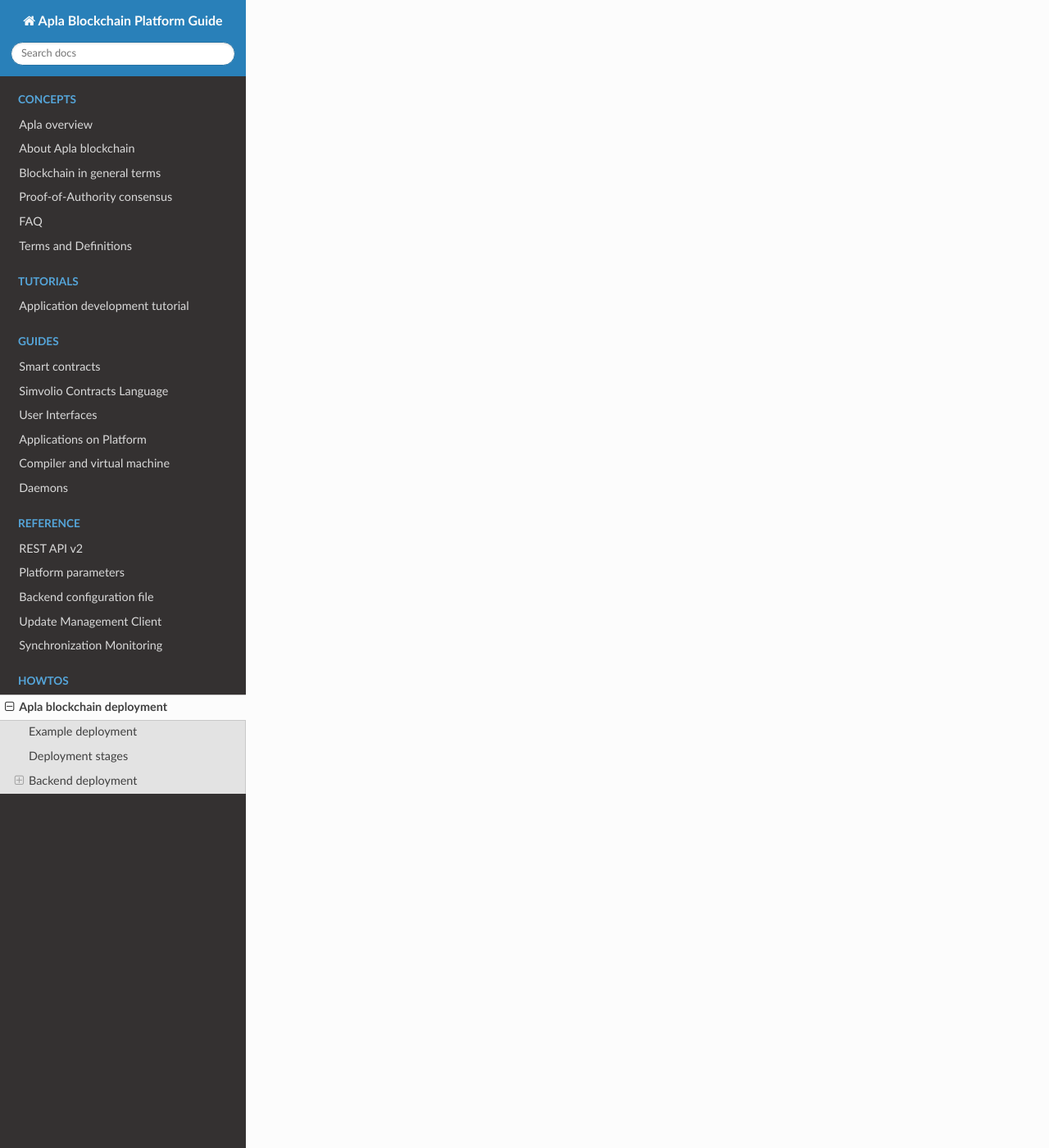
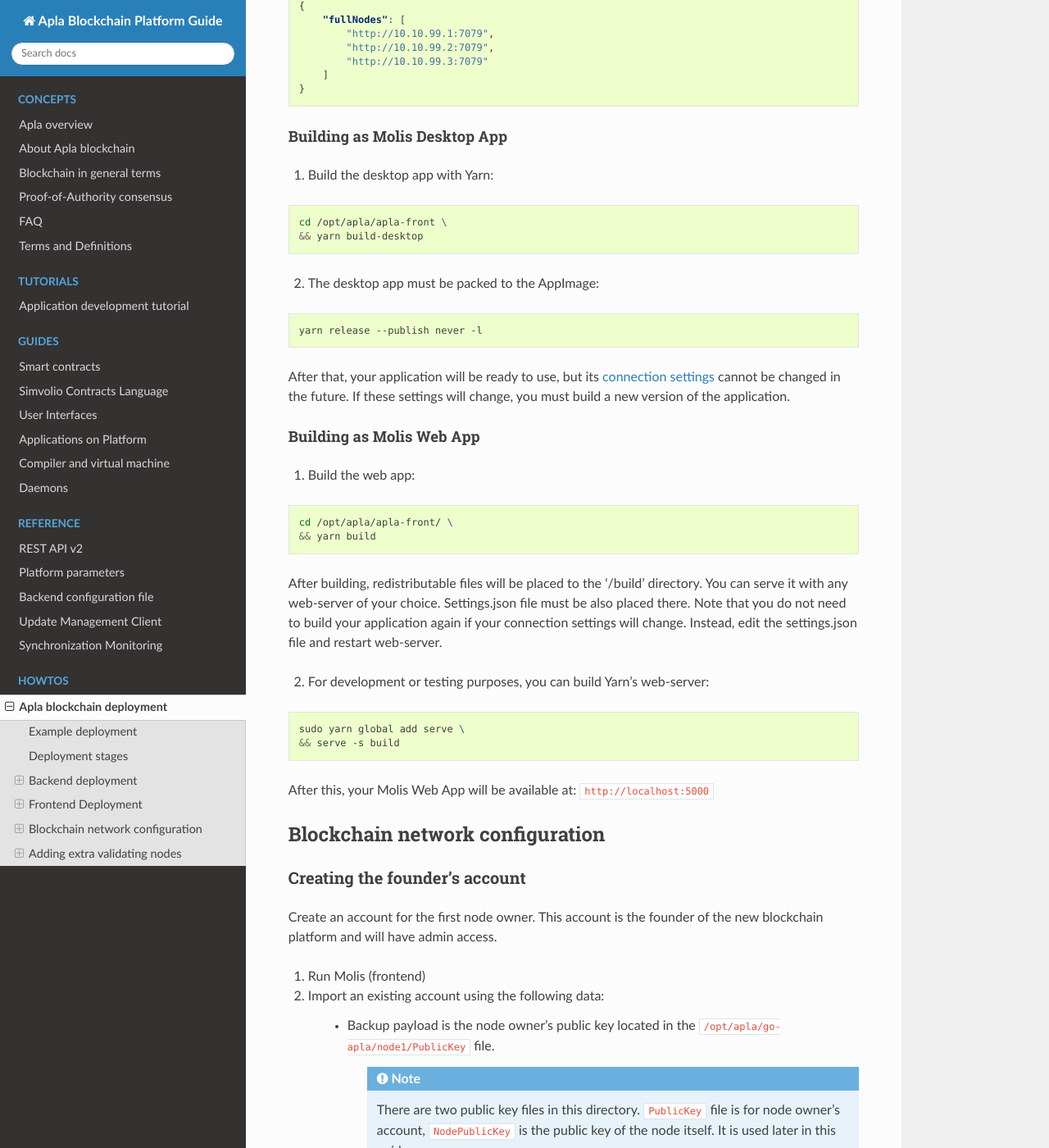
Before and after one commit to AplaProject/apla-docs-en, a Sphinx documentation site: the page built from source/howtos/deployment.rst, in a window 1280 px wide and 1400 px high, scrolled down 9128 px. Shown: the whole window at 82% size. Built offline with Sphinx 7.4.7 and the Read the Docs theme 2.0.0, drawn with Linux system fonts in a browser that asks for light colours; some of the changed text lies outside the part shown.

Commit message:
Importing roles, apps, templates

```diff
--- a/source/howtos/deployment.rst
+++ b/source/howtos/deployment.rst
@@ -155,16 +153,16 @@
 Go language
 """""""""""
 
-Install Go as described in the [official documentation](https://golang.org/doc/install#tarball).
+Install Go as described in the `official documentation <https://golang.org/doc/install#tarball>`_).
 
 
-1) Download the latest stable version of Go (1.11.2) from the [official site](https://golang.org/dl/) or via the command line:
+1) Download the latest stable version of Go (1.11.2) from the `official site <https://golang.org/dl/>`_ or via the command line:
 
 .. code-block:: bash
 
     wget https://dl.google.com/go/go1.11.2.linux-amd64.tar.gz
 
-2) Extract the package to `/usr/local`.
+2) Extract the package to ``/usr/local``.
 
 .. code-block:: bash
 
@@ -205,7 +203,7 @@
 Centrifugo
 """"""""""
 
-1) Download Centrifugo version 1.7.9 from [GitHub](https://github.com/centrifugal/centrifugo/releases/) or via command line:
+1) Download Centrifugo version 1.7.9 `from GitHub <https://github.com/centrifugal/centrifugo/releases/>`_ or via command line:
 
 
 .. code-block:: bash
@@ -229,7 +227,7 @@
 
 For Debian 9 OS, it is recommended to store all software used by Apla blockchain platform in a separate directory.
 
-In this guide, we will use `/opt/apla` directory, but you can use any directory. In this case, change all commands and configuration files accordingly.
+In this guide, we will use ``/opt/apla`` directory, but you can use any directory. In this case, change all commands and configuration files accordingly.
 
 1) Make a directory for Apla:
 
@@ -445,3 +438,216 @@
 
             /opt/apla/go-apla/go-apla start \
                 --config=/opt/apla/go-apla/node2/config.toml
+
+
+Frontend Deployment
+###################
+
+Molis client can be build by the yarn package manager only on Debian 9 (Stretch) 64-bit [official distributive](https://www.debian.org/CD/http-ftp/#stable) with **installed GNOME GUI**.
+
+
+Software Prerequisites
+======================
+
+Node.js
+-------
+
+1) Download Node.js LTS version 8.11 from the [official site](https://nodejs.org/en/download/) or via the command line:
+
+.. code-block:: bash
+
+    curl -sL https://deb.nodesource.com/setup_8.x | sudo -E bash
+
+
+2) Install Node.js:
+
+.. code-block:: bash
+
+    sudo apt install -y nodejs
+
+
+Yarn
+----
+
+1) Download Yarn version 1.7.0 from [GitHub](https://github.com/yarnpkg/yarn/releases) or via command line:
+
+.. code-block:: bash
+
+    cd /opt/apla \
+    && wget https://github.com/yarnpkg/yarn/releases/download/v1.7.0/yarn_1.7.0_all.deb
+
+2) Install Yarn:
+
+.. code-block:: bash
+
+    sudo dpkg -i yarn_1.7.0_all.deb && rm yarn_1.7.0_all.deb
+
+
+Building Molis App
+==================
+
+1) Download latest release of Molis from [GitHub](https://github.com/AplaProject/apla-front) via git:
+
+.. code-block:: bash
+
+    cd /opt/apla \
+    && git clone https://github.com/AplaProject/apla-front.git
+
+2) Install Molis dependencies via Yarn:
+
+.. code-block:: bash
+
+    cd /opt/apla/apla-front/ \
+    && yarn install
+
+
+.. _front-connections:
+
+Adding the blockchain network configuration
+-------------------------------------------
+
+1) Create settings.json file that contains connections information about full nodes:
+
+.. code-block:: bash
+
+    cp /opt/apla/apla-front/public/settings.json.dist \
+        /opt/apla/apla-front/public/public/settings.json
+
+2) Edit settings.json file in any text editor and add required settings in this format:
+
+.. code-block:: text
+
+    http://Node_IP-address:Node_HTTP-Port
+
+
+**Example** settings.json file for three nodes:
+
+.. code-block:: json
+
+    {
+        "fullNodes": [
+            "http://10.10.99.1:7079",
+            "http://10.10.99.2:7079",
+            "http://10.10.99.3:7079"
+        ]
+    }
+
+
+Building as Molis Desktop App
+-----------------------------
+
+1) Build the desktop app with Yarn:
+
+.. code-block:: bash
+
+    cd /opt/apla/apla-front \
+    && yarn build-desktop
+
+2) The desktop app must be packed to the AppImage:
+
+.. code-block:: bash
+
+    yarn release --publish never -l
+
+
+After that, your application will be ready to use, but its :ref:`connection settings <front-connections>` cannot be changed in the future. If these settings will change, you must build a new version of the application.
+
+
+Building as Molis Web App
+-------------------------
+
+1) Build the web app:
+
+.. code-block:: bash
+
+    cd /opt/apla/apla-front/ \
+    && yarn build
+
+
+After building, redistributable files will be placed to the '/build' directory. You can serve it with any web-server of your choice. Settings.json file must be also placed there. Note that you do not need to build your application again if your connection settings will change. Instead, edit the settings.json file and restart web-server.
+
+2) For development or testing purposes, you can build Yarn's web-server:
+
+.. code-block:: bash
+
+    sudo yarn global add serve \
+    && serve -s build
+
+After this, your Molis Web App will be available at: ``http://localhost:5000``
+
+
+Blockchain network configuration
+################################
+
+Creating the founder's account
+==============================
+
+Create an account for the first node owner. This account is the founder of the new blockchain platform and will have admin access.
+
+1) Run Molis (frontend)
+
+2) Import an existing account using the following data:
+
+    - Backup payload is the node owner's public key located in the ``/opt/apla/go-apla/node1/PublicKey`` file.
+
+        .. note::
+
+            There are two public key files in this directory. ``PublicKey`` file is for node owner's account, ``NodePublicKey`` is the public key of the node itself. It is used later in this guide.
+
+3) Login under this new account. Because roles haven't been created at this moment, use the *Without role* login option.
+
+Importing apps, roles, and templates
+====================================
+
+At this moment, the blockchain platform is in the blank state. You can configure it by adding the framework of roles, templates and apps that support the basic ecosystem functions.
+
+1) Clone the applications repository.
+
+.. code-block:: bash
+
+    cd /opt/apla \
+    && git clone https://githu
+
+2) In Molis, navigate to *Developer* > *Import*.
+
+3) Import apps in this order:
+
+    A. /opt/apla/apps/lang_res.json
+    B. /opt/apla/apps/system.json
+    C. /opt/apla/apps/basic.json
+    D. /opt/apla/apps/conditions.json
+
+4) Navigate to *Admin* > *Roles* and click *Install default roles*.
+
+5) Sign out of the system via the profile menu.
+
+6) Log into the system under the *Admin* role.
+
+7) Navigate to *Home* > *Votings* -> *Templates list* and click *Install default templates*.
+
+Adding first node to the list of nodes
+======================================
+
+
+1) Navigate to *Admin* > *Platform parameters* and click the cogwheel icon for the *full_nodes* parameter.
+
+2) Specify the parameters for the first blockchain network node. Node's public key is located in the ``/opt/apla/go-apla/node1/NodePublicKey`` file. Node owner's key indentifier is located in the ``/opt/apla/go-apla/node1/KeyID`` file.
+
+.. code-block:: json
+
+    {"api_address":"http://10.10.99.1:7079","key_id":"%node_owner_key_id%","public_key":"%node_public_key%","tcp_address":"10.10.99.1:7078"}
+
+
+Adding extra validating nodes
+#############################
+
+
+Creating the node owner's account
+=================================
+
+.
+
+Adding the validating node via voting
+=====================================
+
+.
```
Also changed, not shown: other parts of source/howtos/deployment.rst (+3 -10 lines).
